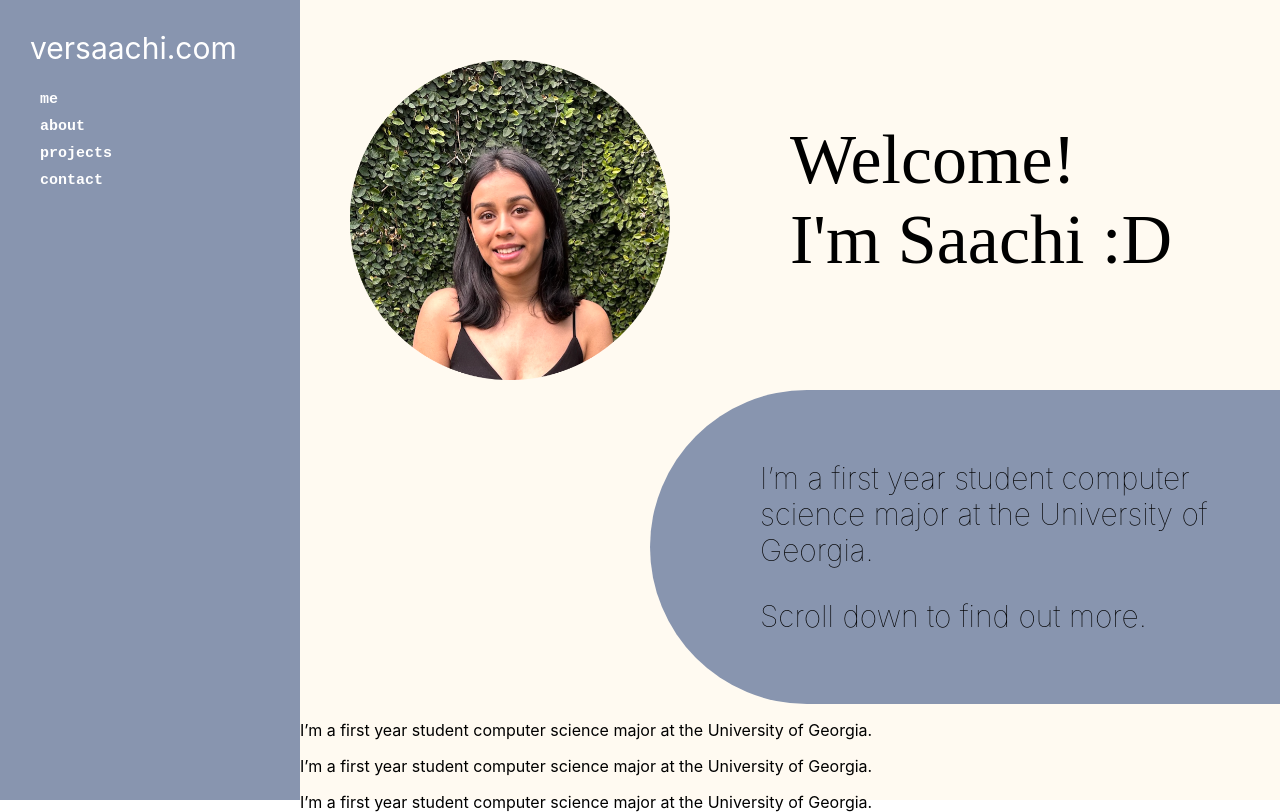
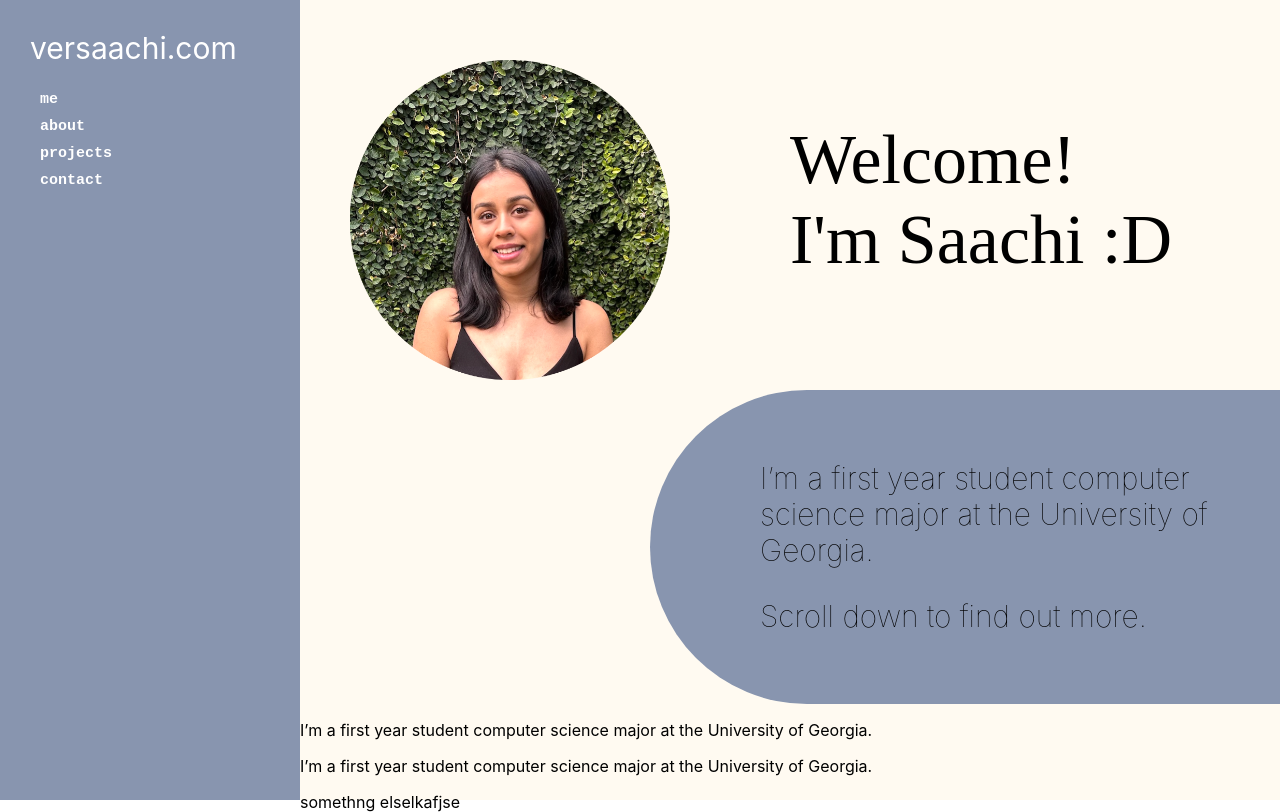
Before and after one commit to saachivar/my_website, a React (Create React App) app: page / in a window 1280 px wide. Built offline with nearby package versions, Linux system fonts and the light colour scheme; a web font is replaced by a local one.

Commit message:
helloooo

```diff
--- a/src/Components/About3.js
+++ b/src/Components/About3.js
@@ -2,7 +2,7 @@
 function About3() {
     return (
         <div className="about about3">
-            <p>I’m a first year student computer science major at the University of Georgia.</p>
+            <p>somethng elselkafjse</p>
             </div>
         )
 
```
